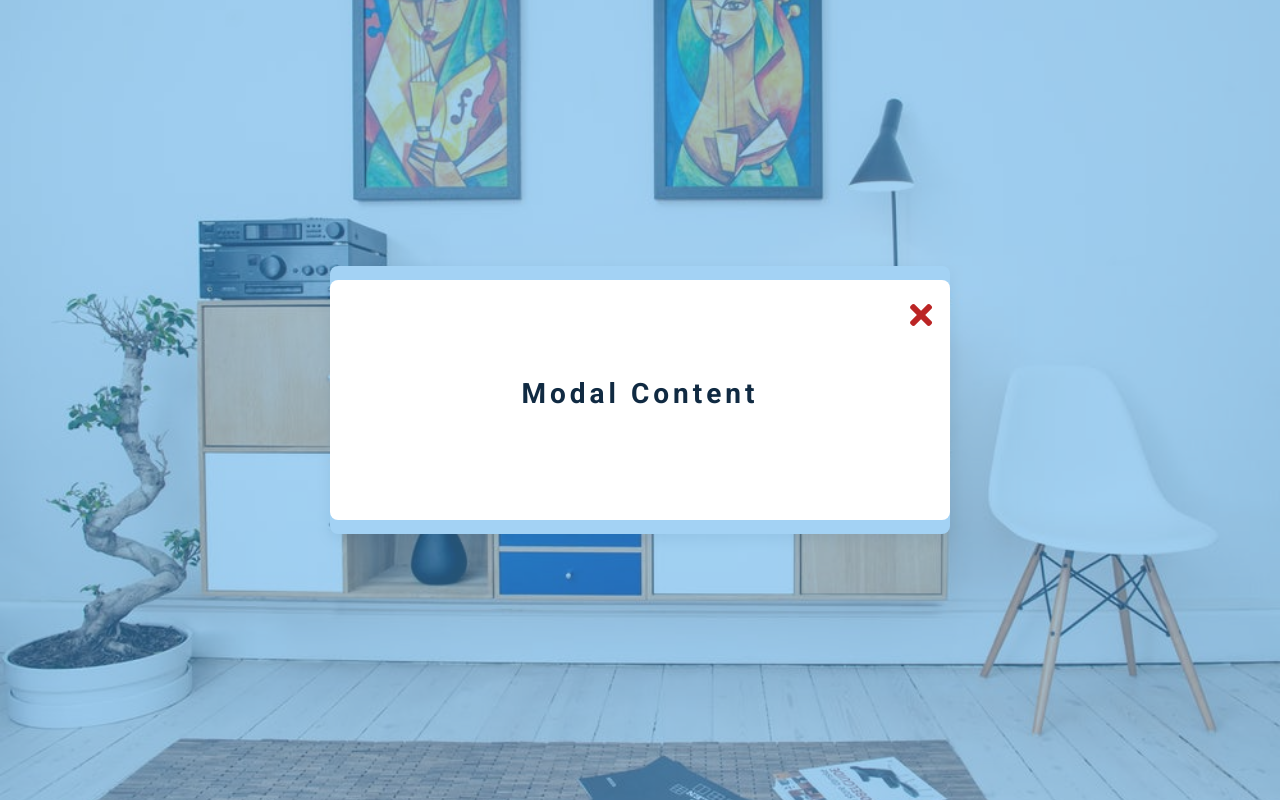
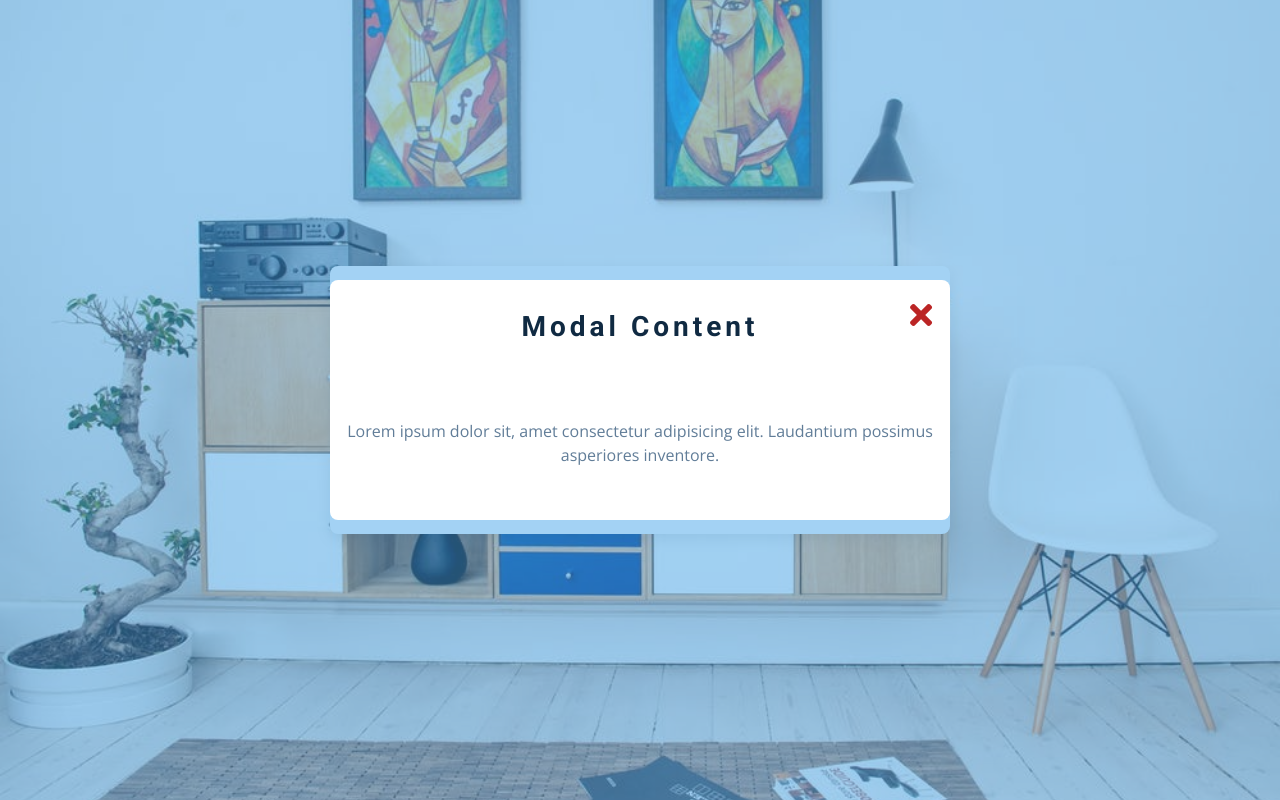
Before and after one commit to yfarhod/js-train-modal, a plain HTML site: page index.html in a window 1280 px wide. Both pictures are taken after a click on the button "OPEN MODAL". Drawn offline with nearby package versions, Linux system fonts and the light colour scheme.

Commit message:
html updated

```diff
--- a/index.html
+++ b/index.html
@@ -27,6 +27,10 @@
     <div class="modal-overlay">
       <div class="modal-container">
         <h3>modal content</h3>
+        <p>
+          Lorem ipsum dolor sit, amet consectetur adipisicing elit. Laudantium
+          possimus asperiores inventore.
+        </p>
         <button class="close-btn">
           <i class="fas fa-times"></i>
         </button>
```
